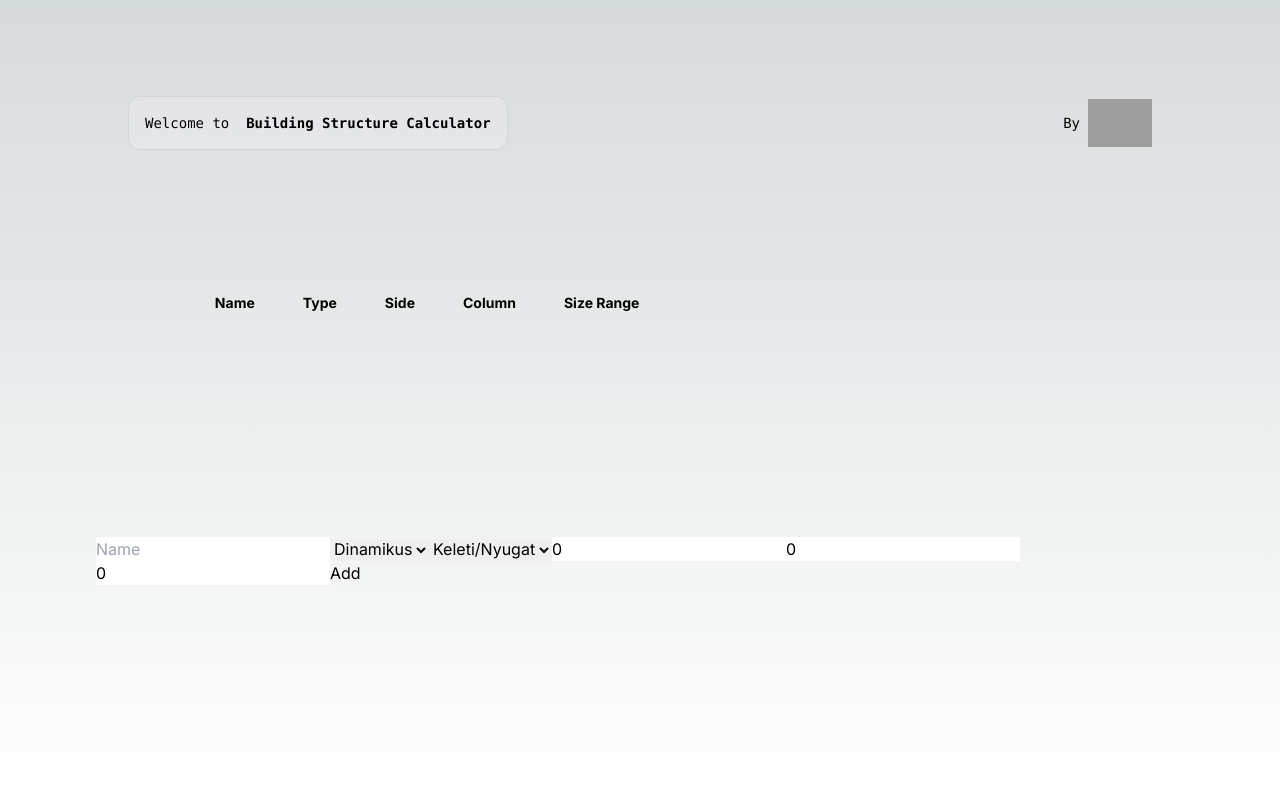
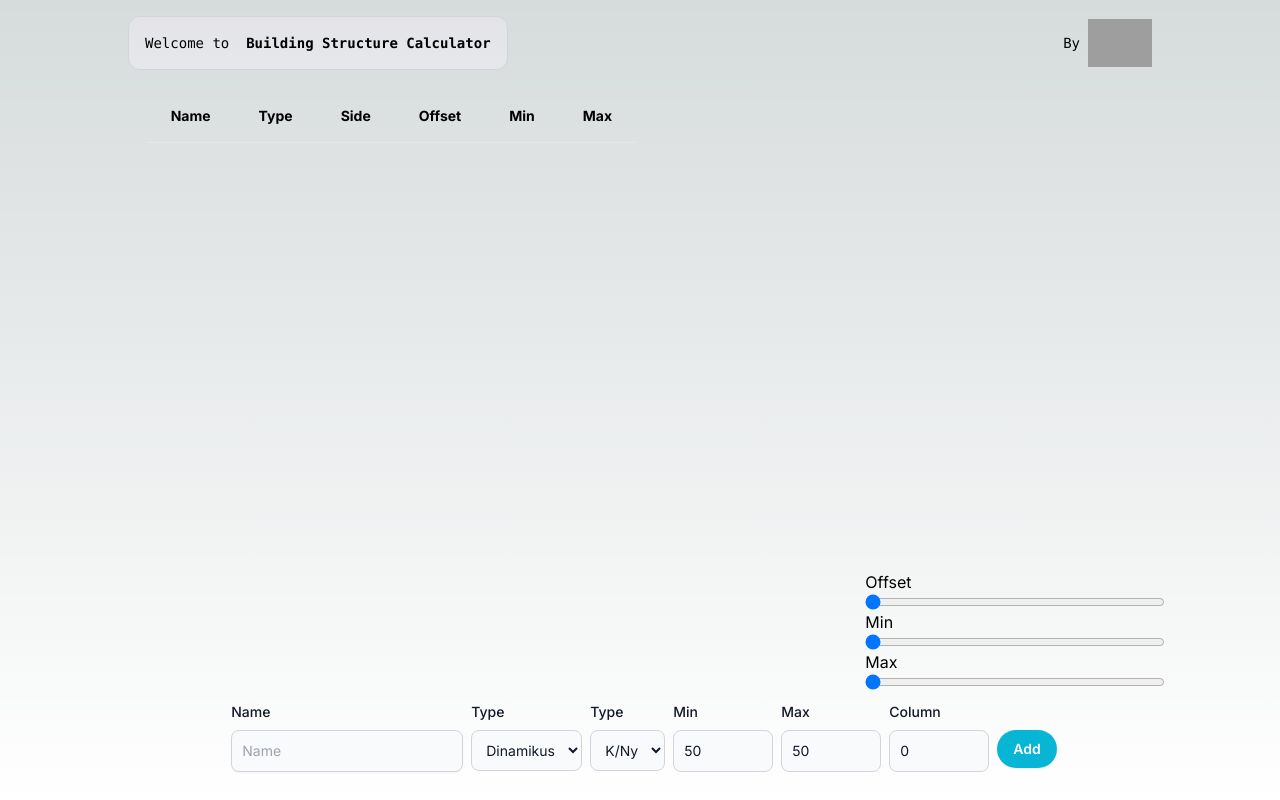
Before and after one commit to RedAty/building_structure_calculator, a Next.js app: page / in a window 1280 px wide. Built offline with nearby package versions, Linux system fonts and the light colour scheme; grey boxes are pictures that could not be loaded.

Commit message:
Design Added, plus live edit min, max

```diff
--- a/src/app/designer.tsx
+++ b/src/app/designer.tsx
@@ -1,5 +1,5 @@
-import {inputSides} from "@/app/itemInput";
-import {useCallback, useState} from "react";
+import {inputSides, inputTypes} from "@/app/itemInput";
+import {useCallback, useEffect, useRef, useState} from "react";
 
 const groupBy = function(xs, key) {
     if (!xs || !Array.isArray(xs)) {
@@ -11,15 +11,33 @@ const groupBy = function(xs, key) {
     }, {});
 };
 
-export function SVGDesigner({ items }) {
+
+const sumArr = function (arr, key) {
+    return arr.reduce(function(total, element) {
+        return total + element[key];
+    }, 0);
+}
+
+export function SVGDesigner({ items, updateItemById, selectItem }) {
     const [height, setHeight] = useState(null);
     const [width, setWidth] = useState(null);
+    const [controllerSettings, setControllerSettings] = useState({
+        maxColumn:0,
+        minLength:0,
+        maxLength:0,
+        column: 0,
+        min: 0,
+        max: 0
+    })
     const svg = useCallback(node => {
         if (node !== null) {
             setHeight(node.getBoundingClientRect().height);
             setWidth(node.getBoundingClientRect().width);
         }
     }, []);
+    const range = useRef(null);
+    const min = useRef(null);
+    const max = useRef(null);
 
     const jsonData = groupBy(items, 'dropdown2');
     const data= {
@@ -37,25 +55,39 @@ export function SVGDesigner({ items }) {
     const baseX = 10;  // start position for columns
     const baseY = 10;  // start position for rows
     const lineSize = 4; // width of the rectangle representing the line
+    const centimeterPixelRatio = 4;
 
     const columnSpacingX = Math.floor((height - baseY*2 - (data.vertical.length+1)*lineSize) / (data.vertical.length+1)); // space between columns
     const columnSpacingY = Math.floor((width - baseX*2 - (data.horizontal.length+1)*lineSize) / (data.horizontal.length+1)); // space between columns
 
+    const selected = items.find(i=>i.selected);
+    const refreshController = ()=>{
+        setControllerSettings({
+            maxColumn: Math.floor(Math.min(Math.max(sumArr(items, 'column') * 1.3, 100), 2000)),
+            minLength: Math.floor(Math.min(Math.max(sumArr(items, 'minLength') * 1.3, 100), 2000)),
+            maxLength: Math.floor(Math.min(Math.max(sumArr(items, 'maxLength') * 1.3, 100), 2000)),
+            min: selected ? selected.minLength : 0,
+            max: selected ? selected.maxLength : 0,
+            column: selected ? selected.column : 0
+        });
+    }
+    useEffect(()=>{
+        refreshController();
+    }, []);
+
     let currentRowY = baseY;
-    console.log(data);
-    console.log(columnSpacingX);
-    console.log(columnSpacingY);
     const svgData = [];
     if(data.horizontal) {
         for (let row of data.horizontal) {
             let currentX = baseX;
             for (let item of row) {
                 item.x = currentX;
-                item.y = currentRowY - lineSize / 2;
-                item.width =  item.minLength;
+                //item.y = currentRowY - lineSize / 2;
+                item.y = (item.column / centimeterPixelRatio) + baseY - lineSize / 2;
+                item.width =  (item.minLength / centimeterPixelRatio);
                 item.height = lineSize;
 
-                currentX += item.minLength;
+                currentX += item.minLength / centimeterPixelRatio;
                 svgData.push(item);
             }
             currentRowY += columnSpacingY;
@@ -68,26 +100,89 @@ export function SVGDesigner({ items }) {
     if (data.vertical) {
         for (let column of data.vertical) {
             let currentY = baseY; // start vertical lines below the horizontal ones
-            console.log(column);
             for (let item of column) {
-                item.x = currentColumnX - lineSize / 2
+                //item.x = currentColumnX - lineSize / 2
+                item.x = (item.column / centimeterPixelRatio)+baseX - lineSize / 2
                 item.y = currentY
                 item.width = lineSize;
-                item.height = item.minLength;
+                item.height = (item.minLength / centimeterPixelRatio);
 
-                currentY += item.minLength;
+                currentY += item.minLength / centimeterPixelRatio;
                 svgData.push(item);
             }
             currentColumnX += columnSpacingX;
         }
     }
 
+    function onSelectItem (item, index, event) {
+        if (item.selected) {
+            //setSelectedItem(null);
+            selectItem({id: null});
+        } else {
+            range.current.value = item.column;
+            min.current.value = item.minLength;
+            max.current.value = item.maxLength;
+            //setSelectedItem(item);
+            selectItem(item);
+        }
+
+    }
+
+    function changeRange() {
+        const selectedItem = items.find(i=>i.selected);
+        if (range.current && selectedItem) {
+            const value = range.current.value;
+            updateItemById(selectedItem.id, {
+                column: Number(value)
+            });
+            if (Number(value) === controllerSettings.maxColumn) {
+                refreshController();
+            }
+        }
+    }
+    function changeMin() {
+        const selectedItem = items.find(i=>i.selected);
+        if (min.current && selectedItem) {
+            const value = min.current.value;
+            updateItemById(selectedItem.id, {
+                minLength: Number(value)
+            });
+            if (Number(value) === controllerSettings.minLength) {
+                refreshController();
+            }
+        }
+    }
+
+    function changeMax() {
+        const selectedItem = items.find(i=>i.selected);
+        if (max.current && selectedItem && selectedItem.dropdown1 === inputTypes[0]) {
+            const value = max.current.value;
+            updateItemById(selectedItem.id, {
+                maxLength: Number(value)
+            });
+            if (Number(value) === controllerSettings.maxLength) {
+                refreshController();
+            }
+        }
+    }
+
     return (
-        <svg ref={svg} width={width} height={height} style={{height: '100%'}}>
-            {svgData.map(item=>
-                (<rect x={item.x} y={item.y} width={item.width} height={item.height}
-                fill={'white'} stroke={'black'} strokeWidth={1}/>)
+        <div style={{height: '100%', width: '100%'}}>
+            <svg ref={svg} width={width} height={height} style={{height: 'calc(100% - 120px)'}}>
+            {svgData.map((item, index)=>
+                (<rect key={index} x={item.x} y={item.y} width={item.width} height={item.height}
+                       fill={'white'} stroke={item.selected ? 'red' : 'black'} strokeWidth={1} onClick={(e)=>onSelectItem(item, index, e)}/>)
             )}
-        </svg>
+            </svg>
+            <div className="controls flex flex-col">
+                Offset <input ref={range} type="range" id="temp" name="temp" onChange={changeRange} min={0} max={controllerSettings.maxColumn}
+            defaultValue={controllerSettings.column}/>
+                Min <input ref={min} type="range" id="temp" name="temp" onChange={changeMin} min={0} max={controllerSettings.minLength}
+            defaultValue={controllerSettings.min}/>
+                Max <input ref={max} type="range" id="temp" name="temp" onChange={changeMax} min={0} max={controllerSettings.maxLength}
+            defaultValue={controllerSettings.max}/>
+            </div>
+        </div>
+
     )
 }
--- a/src/app/itemInput.tsx
+++ b/src/app/itemInput.tsx
@@ -1,20 +1,42 @@
 import React, {useRef, useState} from 'react';
+
 export const inputTypes = [
     "Dinamikus",
     'Fix'
 ];
 export const inputSides = [
-    'Északi/Déli',
-    "Keleti/Nyugat"
+    'É/D',
+    "K/Ny"
 ];
+
+export const DEFAULTS = {
+    min: 50,
+    max: 50,
+    column: 0
+};
+
+const tailwindCSS = {
+    label: "block mb-2 text-sm font-medium text-gray-900 dark:text-white",
+    text: "shadow-sm bg-gray-50 border border-gray-300 text-gray-900 text-sm rounded-lg " +
+        "focus:ring-blue-500 focus:border-blue-500 block w-full p-2.5 dark:bg-gray-700 dark:border-gray-600" +
+        " dark:placeholder-gray-400 dark:text-white dark:focus:ring-blue-500 dark:focus:border-blue-500" +
+        " dark:shadow-sm-light",
+    select: "bg-gray-50 border border-gray-300 text-gray-900 text-sm rounded-lg focus:ring-blue-500 " +
+        "focus:border-blue-500 block w-full p-2.5 dark:bg-gray-700 dark:border-gray-600 dark:placeholder-gray-400 " +
+        "dark:text-white dark:focus:ring-blue-500 dark:focus:border-blue-500",
+    number: "bg-gray-50 border border-gray-300 text-gray-900 text-sm rounded-lg focus:ring-blue-500 " +
+        "focus:border-blue-500 block w-full p-2.5 dark:bg-gray-700 dark:border-gray-600 dark:placeholder-gray-400 " +
+        "dark:text-white dark:focus:ring-blue-500 dark:focus:border-blue-500 max-w-[100px]"
+
+}
 
 export function ItemInput({ onAddItem }) {
     const [name, setName] = useState('');
     const [dropdown1, setDropdown1] = useState(inputTypes[0]);
     const [dropdown2, setDropdown2] = useState(inputSides[1]);
-    const [minLength, setMinLength] = useState(0);
-    const [maxLength, setMaxLength] = useState(0);
-    const [column, setColumn] = useState(0);
+    const [minLength, setMinLength] = useState(DEFAULTS.min);
+    const [maxLength, setMaxLength] = useState(DEFAULTS.max);
+    const [column, setColumn] = useState(DEFAULTS.column);
     const inputRef = useRef(null);
 
     const handleNumeric2Change = (value) => {
@@ -25,9 +47,9 @@ export function ItemInput({ onAddItem }) {
     };
 
     const handleAdd = () => {
-        console.log('Add', name);
         if (name) {
             const newItem = {
+                id: new Date().getTime(),
                 name,
                 dropdown1,
                 dropdown2,
@@ -41,37 +63,72 @@ export function ItemInput({ onAddItem }) {
             if (inputRef.current) {
                 inputRef.current.value = '';
             }
-            //setDropdown1('Option 1');
-            //setDropdown2('Option 1');
-            //setNumeric1(0);
-            //setNumeric2(0);
         } else {
             alert('You need to add a name');
         }
     };
 
     return (
-        <div>
+        <div className="flex flex-row">
+            <div className="flex flex-col ml-2">
+                <label htmlFor="name" className={tailwindCSS.label} >Name</label>
                 <input
+                    id={'name'}
                     type="text"
                     defaultValue={name}
                     onChange={(e) => setName(e.target.value)}
                     placeholder="Name"
                     ref={inputRef}
+                    className={tailwindCSS.text}
                 />
-            <select defaultValue={dropdown1} onChange={(e) => setDropdown1(e.target.value)}>
+            </div>
+
+            <div className="flex flex-col ml-2">
+                <label htmlFor="types" className={tailwindCSS.label}>Type</label>
+
+                <select id={'types'} defaultValue={dropdown1}
+                        onChange={(e) => setDropdown1(e.target.value)}
+                        className={tailwindCSS.select} >
                     {inputTypes.map(type=>(<option key={type}>{type}</option>))}
                 </select>
-            <select defaultValue={dropdown2} onChange={(e) => setDropdown2(e.target.value)}>
+            </div>
+            <div className="flex flex-col ml-2">
+                <label htmlFor="sides" className={tailwindCSS.label}>Type</label>
+
+                <select id="sides" defaultValue={dropdown2}
+                        onChange={(e) => setDropdown2(e.target.value)}
+                        className={tailwindCSS.select} >
                     {inputSides.map(type=>(<option key={type}>{type}</option>))}
                 </select>
+            </div>
+            {dropdown1 !== inputTypes[1] && (
+                <div className="flex flex-col ml-2">
 
-            {dropdown1 !== inputTypes[1] && (
-                <input type="number" defaultValue={minLength} onChange={(e) => setMinLength(Number(e.target.value))} />
+                    <label htmlFor="min" className={tailwindCSS.label}>Min</label>
+
+                    <input id="min" type="number" defaultValue={minLength}
+                           onChange={(e) => setMinLength(Number(e.target.value))}
+                           className={tailwindCSS.number} />
+                </div>
             )}
-            <input type="number" defaultValue={maxLength} onChange={(e) => handleNumeric2Change(Number(e.target.value))} />
-            <input type="number" defaultValue={column} onChange={(e) => setColumn(Number(e.target.value))} />
-            <button onClick={handleAdd}>Add</button>
+
+            <div className="flex flex-col ml-2">
+                <label htmlFor="max" className={tailwindCSS.label}>{dropdown1 !== inputTypes[1] ? 'Max' : 'Size'}</label>
+
+                <input id="max" type="number" defaultValue={maxLength}
+                       onChange={(e) => handleNumeric2Change(Number(e.target.value))}
+                       className={tailwindCSS.number} />
+            </div>
+
+            <div className="flex flex-col ml-2">
+                <label htmlFor="column" className={tailwindCSS.label}>Column</label>
+
+                <input id="column" type="number" defaultValue={column}
+                       onChange={(e) => setColumn(Number(e.target.value))}
+                       className={tailwindCSS.number} />
+            </div>
+
+            <button onClick={handleAdd} className="px-4 py-2 font-semibold text-sm bg-cyan-500 text-white rounded-full shadow-sm h-[38px] mt-7 ml-2">Add</button>
         </div>
     );
 }
--- a/src/app/page.tsx
+++ b/src/app/page.tsx
@@ -8,12 +8,24 @@ export default function Home() {
   const [items, setItems] = useState([]);
 
   const addItemToList = (item) => {
-    console.log(item, items);
     setItems([...items, item]);
   };
-
+  const updateItemById = (id, keys) => {
+    items.forEach((item, index)=>{
+      if (item.id === id) {
+        items[index] = Object.assign(item, keys);
+      }
+    });
+    setItems([...items]);
+  };
+  const selectItem = (i) => {
+    items.forEach((item, index)=>{
+      items[index].selected = item.id === i.id;
+    });
+    setItems([...items]);
+  }
   return (
-    <main className="flex min-h-screen flex-col items-center justify-between p-24">
+    <main className="flex min-h-screen flex-col items-center justify-between p-4">
       <div className="z-10 max-w-5xl w-full items-center justify-between font-mono text-sm lg:flex">
         <p className="fixed left-0 top-0 flex w-full justify-center border-b border-gray-300 bg-gradient-to-b from-zinc-200 pb-6 pt-8 backdrop-blur-2xl dark:border-neutral-800 dark:bg-zinc-800/30 dark:from-inherit lg:static lg:w-auto  lg:rounded-xl lg:border lg:bg-gray-200 lg:p-4 lg:dark:bg-zinc-800/30">
           Welcome to &nbsp;
@@ -40,9 +52,9 @@ export default function Home() {
       </div>
 
 
-        <div className="flex flex-row overflow-x-auto w-full justify-around">
+        <div className="flex flex-row overflow-x-auto w-full justify-around h-[76vh]">
             <div className="flex w-half py-2 sm:px-6 lg:px-8">
-              <div className="overflow-x-auto inline-block" style={{maxHeight:'50vh'}}>
+              <div className="overflow-x-auto inline-block" style={{maxHeight:'76vh'}}>
                 <table className="min-w-full text-left text-sm font-light">
                   <thead className="border-b font-medium dark:border-neutral-500">
                   <tr>
@@ -50,20 +62,23 @@ export default function Home() {
                     <th scope="col" className="px-6 py-4">Name</th>
                     <th scope="col" className="px-6 py-4">Type</th>
                     <th scope="col" className="px-6 py-4">Side</th>
-                    <th scope="col" className="px-6 py-4">Column</th>
-                    <th scope="col" className="px-6 py-4">Size Range</th>
+                    <th scope="col" className="px-6 py-4">Offset</th>
+                    <th scope="col" className="px-6 py-4">Min</th>
+                    <th scope="col" className="px-6 py-4">Max</th>
                   </tr>
                   </thead>
                   <tbody>
                   {items.map((item, index) => (
-                      <tr key={index} className="border-b dark:border-neutral-500">
+                      <tr key={index} className={item.selected? "bg-sky-500/50"
+                          : "border-b dark:border-neutral-500"} onClick={() => selectItem(item)}>
                         <td className="whitespace-nowrap px-6 py-4 font-medium hidden">{index}</td>
                         <td className="whitespace-nowrap px-6 py-4">{item.name}</td>
-                        <td className="whitespace-nowrap px-6 py-4">{item.dropdown1}</td>
+                        <td className="whitespace-nowrap px-6 py-4">{item.dropdown1.substring(0,3)}</td>
                         <td className="whitespace-nowrap px-6 py-4">{item.dropdown2}</td>
                         <td className="whitespace-nowrap px-6 py-4">{item.column}</td>
-                        <td className="whitespace-nowrap px-6 py-4">{item.dropdown1 !== inputTypes[1] ?
-                            item.minLength + ' - ' + item.maxLength : item.minLength} cm</td>
+                        <td className="whitespace-nowrap px-6 py-4 min-w-[98px]">{item.minLength} cm</td>
+                        <td className="whitespace-nowrap px-6 py-4 min-w-[98px]">{item.dropdown1 !== inputTypes[1] ?
+                            item.maxLength + 'cm' :'-'} </td>
                       </tr>
                   ))}
                   </tbody>
@@ -71,13 +86,12 @@ export default function Home() {
               </div>
             </div>
           <div className="flex flex-col overflow-x-auto w-half">
-            <SVGDesigner items={items} />
+            <SVGDesigner items={items} selectItem={selectItem} updateItemById={updateItemById}/>
           </div>
 
         </div>
 
-        <ItemInput onAddItem={addItemToList} />
-
+        <ItemInput onAddItem={addItemToList}  />
 
       <div></div>
     </main>
```
Also changed, not shown: public/screenshot.png, 1 other file (tests, documents, lock files or other folders). Lines whose indentation alone changed are shown as unchanged.
